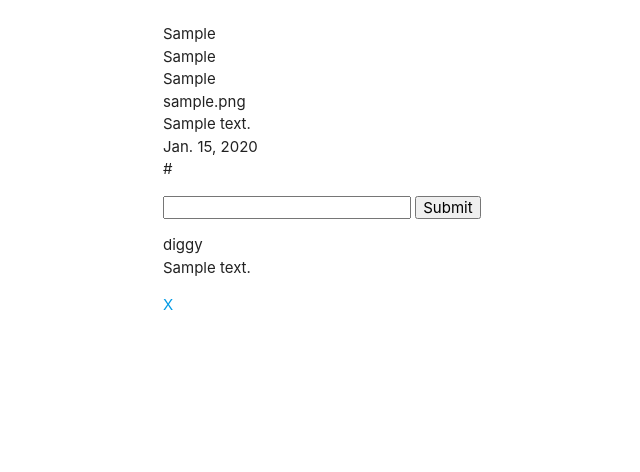
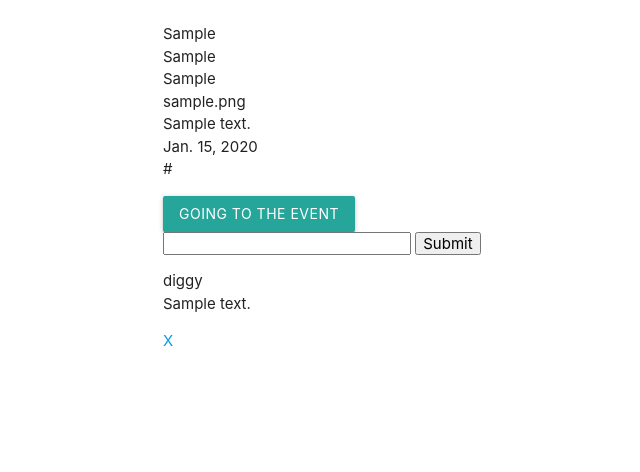
Before and after one commit to diggy63/eventbuds, a Django app: page /events/1/ in a window 1280 px wide. Shown: the part 177-649 px from the top of the page, without its empty margins (29-669 px from the left). Run offline with Django 4.2, Linux system fonts and the light colour scheme; data comes from the database, SQL or seed files in the repository; tables that the repository leaves empty hold one stand-in row (values such as "Sample post").

Commit message:
added user to events but does not atucally go through

```diff
--- a/main_app/models.py
+++ b/main_app/models.py
@@ -15,7 +15,7 @@ class Event(models.Model):
     user = models.ManyToManyField(User, blank=True)
 
     def __str__(self):
-        return self.event_name
+        return f'{self.user}'
 
     def get_absolute_url(self):
         return reverse('home')
--- a/main_app/templates/events/detail.html
+++ b/main_app/templates/events/detail.html
@@ -10,8 +10,9 @@
   <li>{{ event.description}}</li>
   <li>{{ event.date }}</li>
   <li>{{ event.url_ticketmaster }}</li>
-</ul>
-
+  </ul>
+<a href="{% url 'going_event' event.id user.id %}"><button class="btn">Going to the Event</button></a>
+<br>
 <form method="POST" action="{% url 'create_comment' event.id %}">
   {% csrf_token %}
   <input type="textarea" name="content" />
--- a/main_app/urls.py
+++ b/main_app/urls.py
@@ -11,4 +11,5 @@ urlpatterns = [
     path('events/<int:event_id>/delete/<int:comment_id>', views.delete_comment, name="delete_comment"),
     path('user/', views.user_detail, name='user_detail'),
     path('user/add_photo/<int:user_id>', views.add_photo, name='add_photo'),
+    path('events/<int:event_id>/<int:user_id>', views.going_event, name='going_event'),
 ]
--- a/main_app/views.py
+++ b/main_app/views.py
@@ -75,3 +75,7 @@ def add_photo(request, user_id):
     except:
       print('An error occurred uploading to S3.')
   return redirect('/user')
+
+def going_event(request, event_id, user_id):
+    Event.objects.get(id=event_id).user.add(user_id)
+    return redirect('/user')
```
